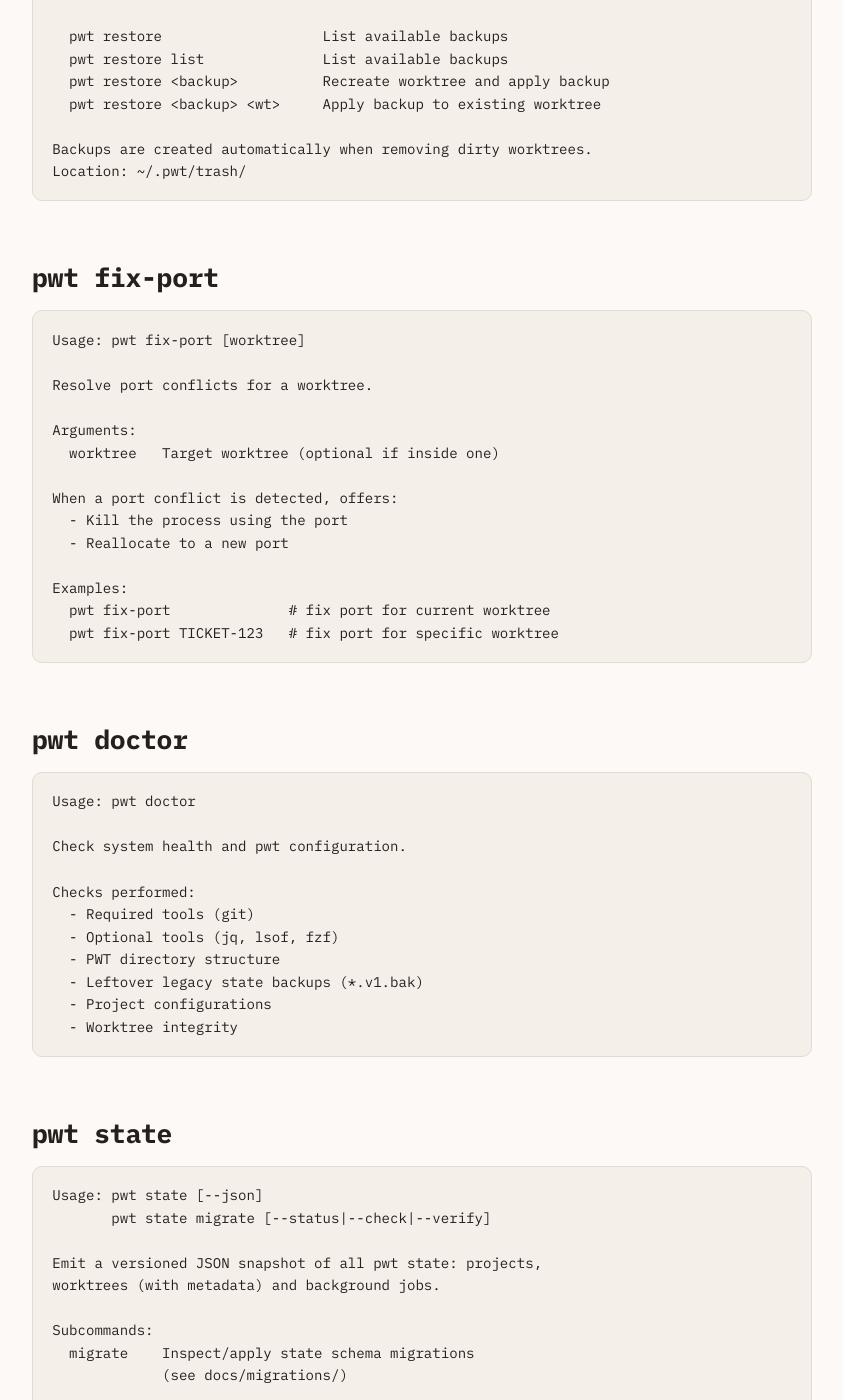
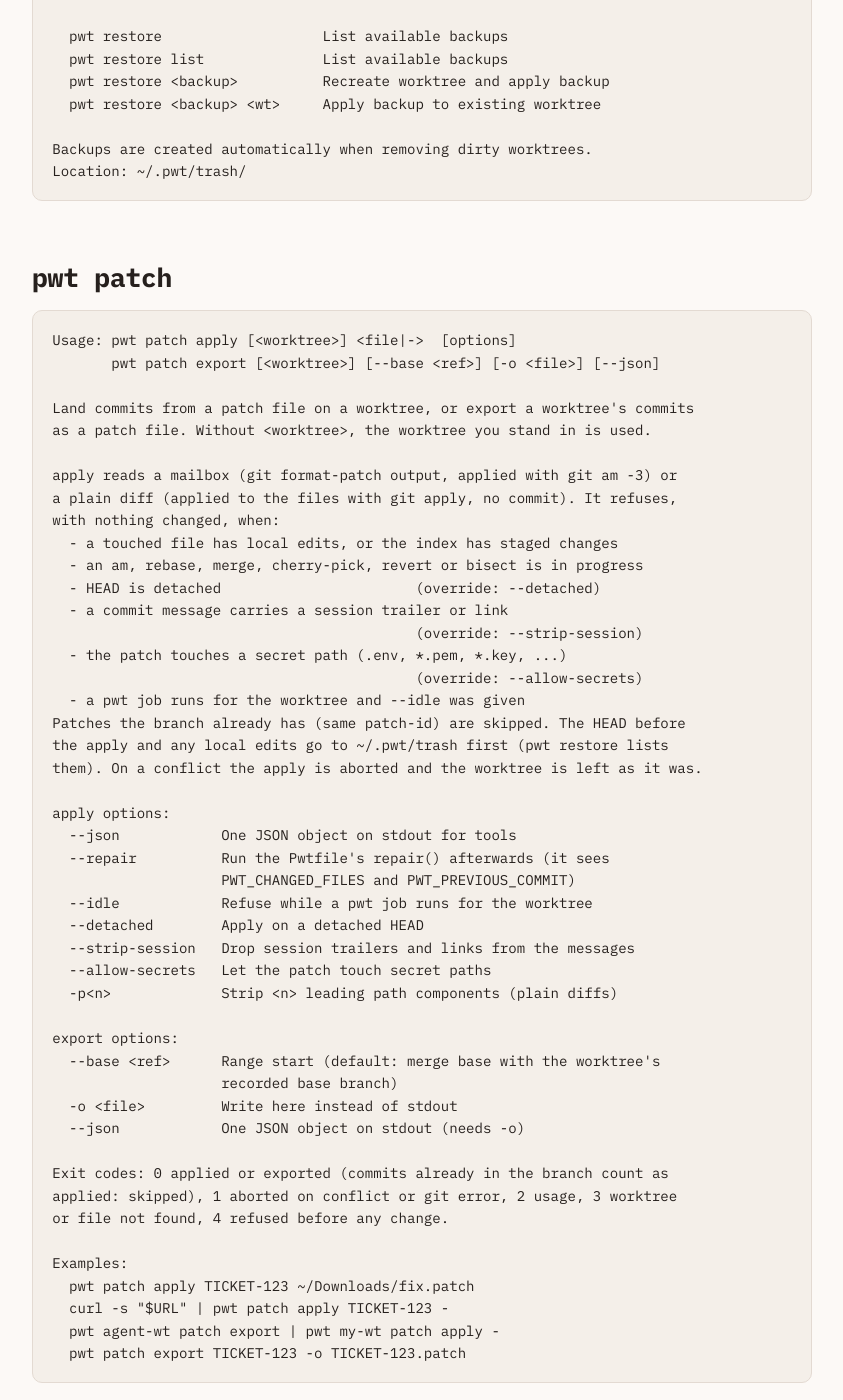
Before and after one commit to jonasporto/pwt, a Jekyll site: the page built from site/docs/commands.md, in a window 1280 px wide and 1400 px high, scrolled down 13949 px. Shown: the whole window, without its empty margins (218-1061 px from the left). Built offline with Jekyll 4.4.1, drawn with Linux system fonts in a browser that asks for light colours.

Commit message:
Site docs: patch apply and export

````diff
--- a/site/docs/commands.md
+++ b/site/docs/commands.md
@@ -46,6 +46,7 @@ links straight to it.
 <a href="#auto-remove"><code>auto-remove</code></a>
 <a href="#cleanup"><code>cleanup</code></a>
 <a href="#restore"><code>restore</code></a>
+<a href="#patch"><code>patch</code></a>
 <a href="#fix-port"><code>fix-port</code></a>
 <a href="#doctor"><code>doctor</code></a>
 <a href="#state"><code>state</code></a>
@@ -623,6 +624,57 @@ Backups are created automatically when removing dirty worktrees.
 Location: ~/.pwt/trash/
 ```
 
+## pwt patch {#patch}
+
+```
+Usage: pwt patch apply [<worktree>] <file|->  [options]
+       pwt patch export [<worktree>] [--base <ref>] [-o <file>] [--json]
+
+Land commits from a patch file on a worktree, or export a worktree's commits
+as a patch file. Without <worktree>, the worktree you stand in is used.
+
+apply reads a mailbox (git format-patch output, applied with git am -3) or
+a plain diff (applied to the files with git apply, no commit). It refuses,
+with nothing changed, when:
+  - a touched file has local edits, or the index has staged changes
+  - an am, rebase, merge, cherry-pick, revert or bisect is in progress
+  - HEAD is detached                       (override: --detached)
+  - a commit message carries a session trailer or link
+                                           (override: --strip-session)
+  - the patch touches a secret path (.env, *.pem, *.key, ...)
+                                           (override: --allow-secrets)
+  - a pwt job runs for the worktree and --idle was given
+Patches the branch already has (same patch-id) are skipped. The HEAD before
+the apply and any local edits go to ~/.pwt/trash first (pwt restore lists
+them). On a conflict the apply is aborted and the worktree is left as it was.
+
+apply options:
+  --json            One JSON object on stdout for tools
+  --repair          Run the Pwtfile's repair() afterwards (it sees
+                    PWT_CHANGED_FILES and PWT_PREVIOUS_COMMIT)
+  --idle            Refuse while a pwt job runs for the worktree
+  --detached        Apply on a detached HEAD
+  --strip-session   Drop session trailers and links from the messages
+  --allow-secrets   Let the patch touch secret paths
+  -p<n>             Strip <n> leading path components (plain diffs)
+
+export options:
+  --base <ref>      Range start (default: merge base with the worktree's
+                    recorded base branch)
+  -o <file>         Write here instead of stdout
+  --json            One JSON object on stdout (needs -o)
+
+Exit codes: 0 applied or exported (commits already in the branch count as
+applied: skipped), 1 aborted on conflict or git error, 2 usage, 3 worktree
+or file not found, 4 refused before any change.
+
+Examples:
+  pwt patch apply TICKET-123 ~/Downloads/fix.patch
+  curl -s "$URL" | pwt patch apply TICKET-123 -
+  pwt agent-wt patch export | pwt my-wt patch apply -
+  pwt patch export TICKET-123 -o TICKET-123.patch
+```
+
 ## pwt fix-port {#fix-port}
 
 ```
````
Also changed, not shown: site/docs/agents.md (+33 -0 lines).
